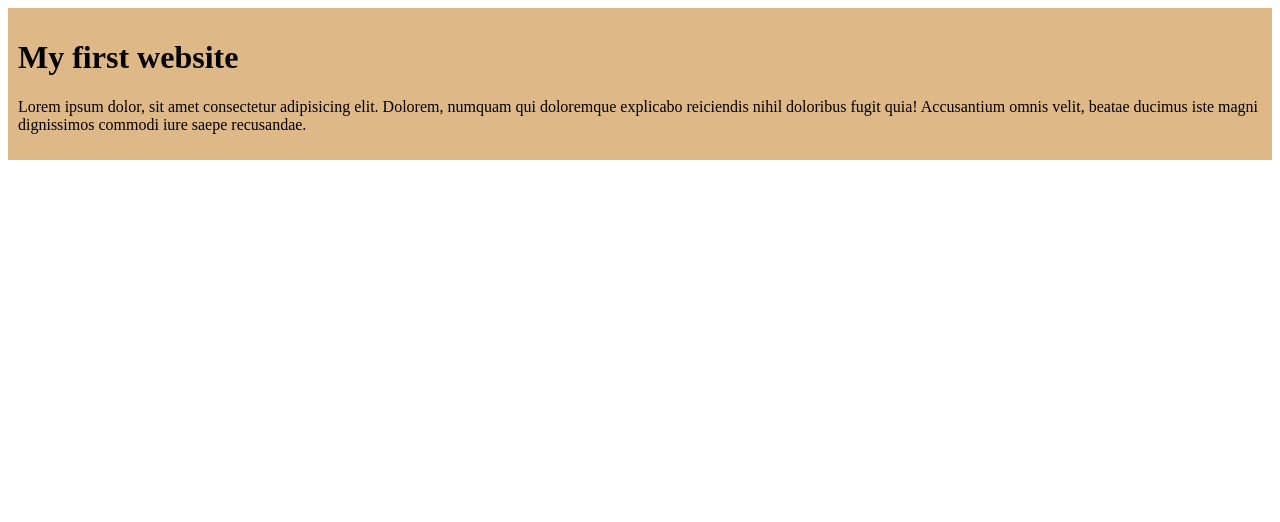
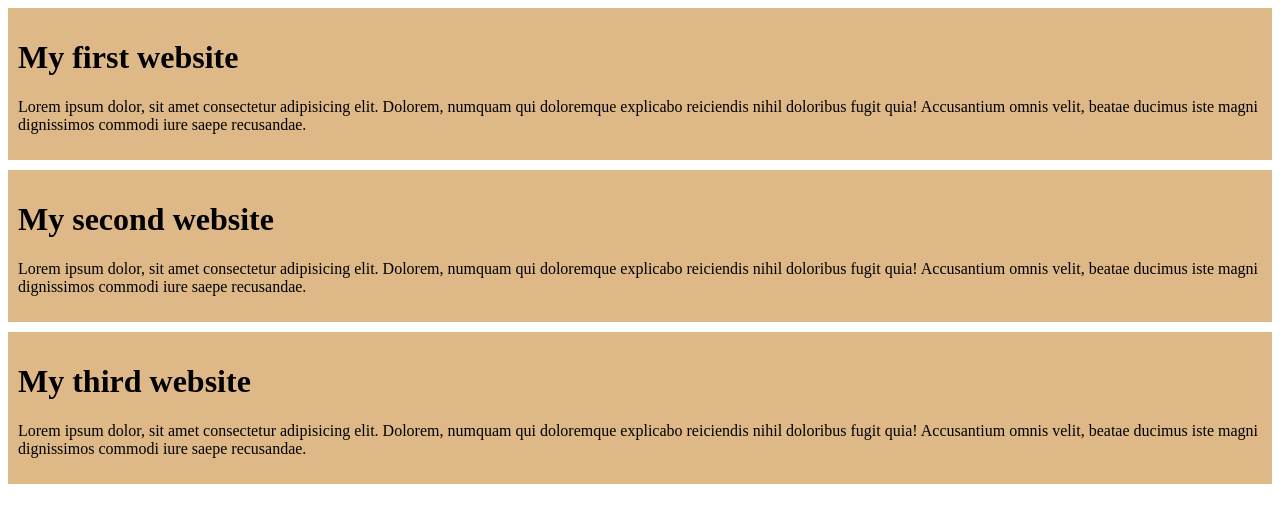
Before and after one commit to Mariana14-tec/my-first-github-repo, a plain HTML site: page index.html in a window 1280 px wide. Drawn offline with Linux system fonts and the light colour scheme.

Commit message:
added the second and third bolg

```diff
--- a/index.html
+++ b/index.html
@@ -14,5 +14,19 @@
             Accusantium omnis velit,
             beatae ducimus iste magni dignissimos commodi iure saepe recusandae.</p>
     </div>
+    <div>
+        <h1>My second website</h1>
+        <p>Lorem ipsum dolor, sit amet consectetur adipisicing elit. Dolorem,
+            numquam qui doloremque explicabo reiciendis nihil doloribus fugit quia!
+            Accusantium omnis velit,
+            beatae ducimus iste magni dignissimos commodi iure saepe recusandae.</p>
+    </div>
+    <div>
+        <h1>My third website</h1>
+        <p>Lorem ipsum dolor, sit amet consectetur adipisicing elit. Dolorem,
+            numquam qui doloremque explicabo reiciendis nihil doloribus fugit quia!
+            Accusantium omnis velit,
+            beatae ducimus iste magni dignissimos commodi iure saepe recusandae.</p>
+    </div>
 </body>
 </html>
--- a/styles/blog.css
+++ b/styles/blog.css
@@ -1,4 +1,5 @@
 div{
     background-color: burlywood;
     padding: 10px;
+    margin-bottom: 10px;
 }
```
